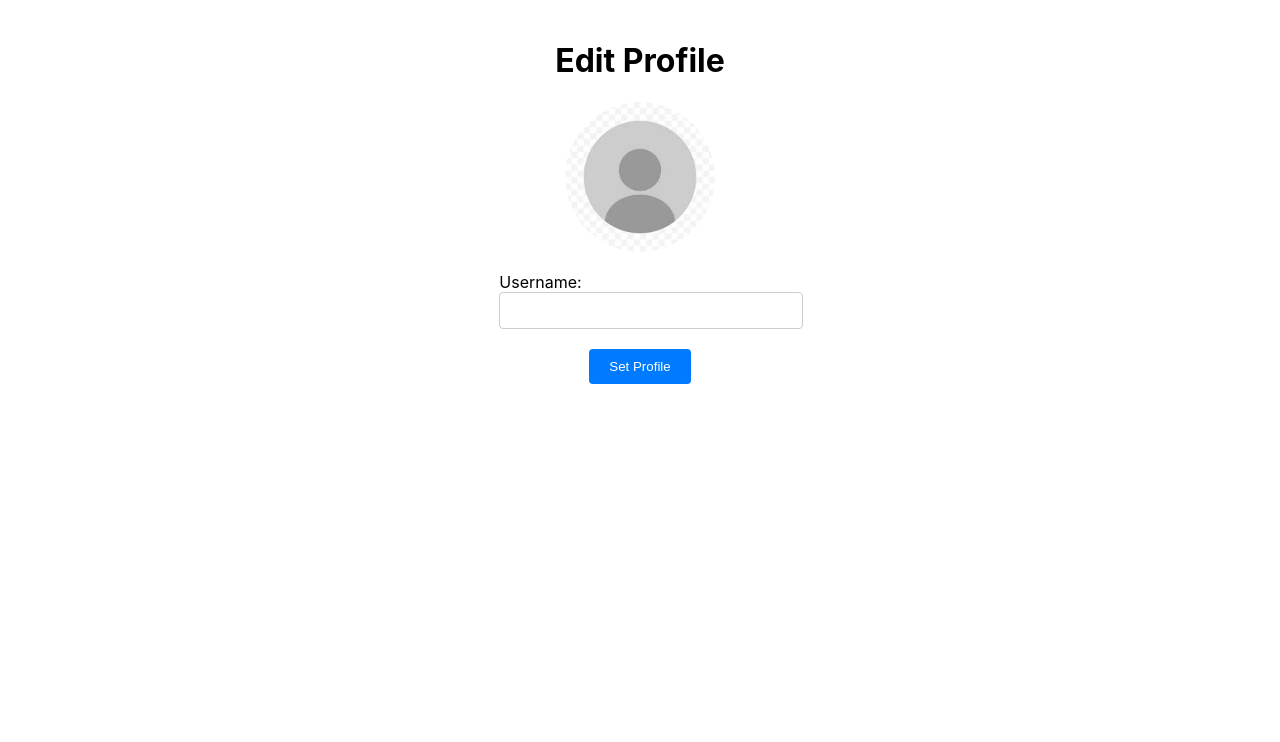
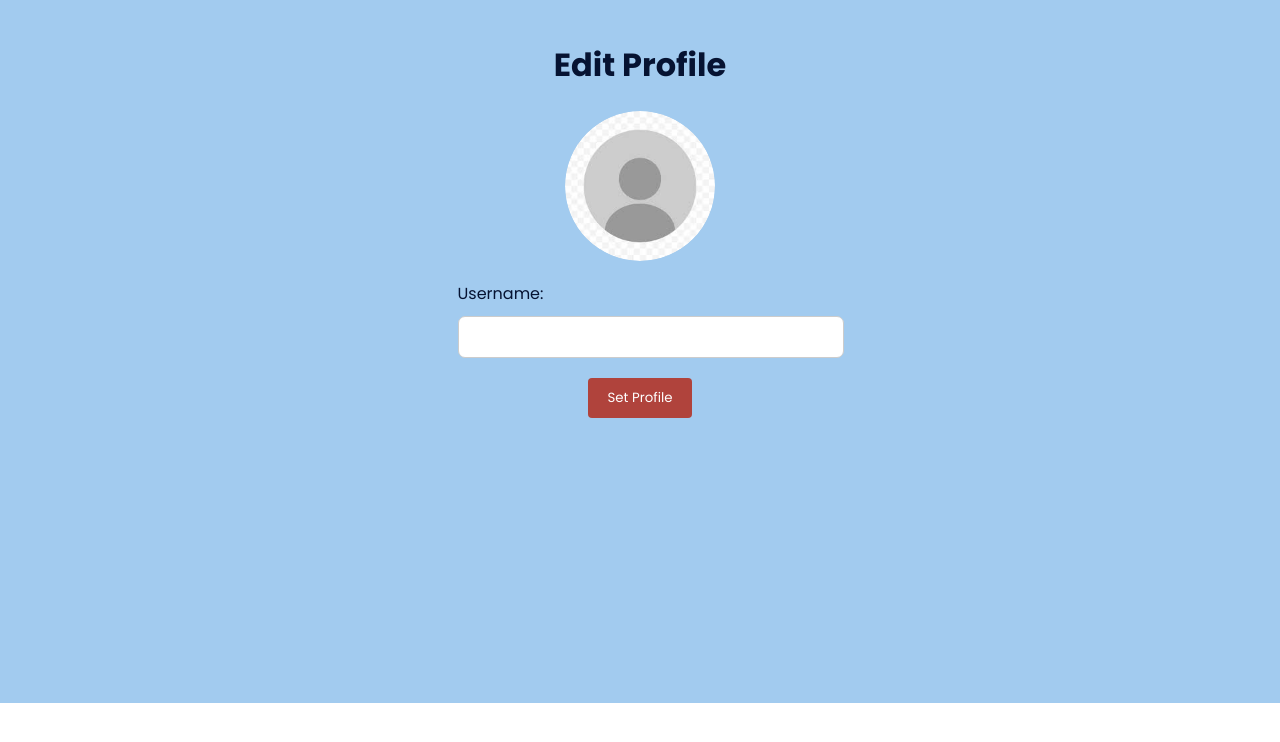
Before and after one commit to cazrot335/BLINKTALK, a React (Create React App) app in the folder frontend/: page /user in a window 1280 px wide. Shown: the top 742 px of the page. Built offline with nearby package versions, Linux system fonts and the light colour scheme.

Commit message:
edit page UI

```diff
--- a/frontend/src/pages/userEdit.jsx
+++ b/frontend/src/pages/userEdit.jsx
@@ -11,6 +11,10 @@ const UserEditContainer = styled.div`
   flex-direction: column;
   align-items: center;
   padding: 20px;
+  background-color: #a2cbef;
+  height: 663px;
+  font-family: "Poppins";
+  color: rgb(6, 19, 50);
 `;
 
 const UserEditForm = styled.form`
@@ -60,9 +64,12 @@ const ProfilePictureInput = styled.input`
 const UsernameInput = styled.input`
   width: 100%;
   padding: 10px;
+  margin-top: 10px;
   margin-bottom: 20px;
   border: 1px solid #ccc;
- border-radius: 4px;
+  border-radius: 7px;
+  outline: none;
+  font-family: 'Poppins';
 `;
 
 const SetProfileButton = styled.button`
@@ -72,6 +79,12 @@ const SetProfileButton = styled.button`
   border: none;
   border-radius: 4px;
   cursor: pointer;
+  font-family: "Poppins";
+  background-color: #b0433c;
+
+  &:hover {
+    background-color: #993731;
+  }
 `;
 
 function UserEdit() {
```
Lines whose indentation alone changed are shown as unchanged.
